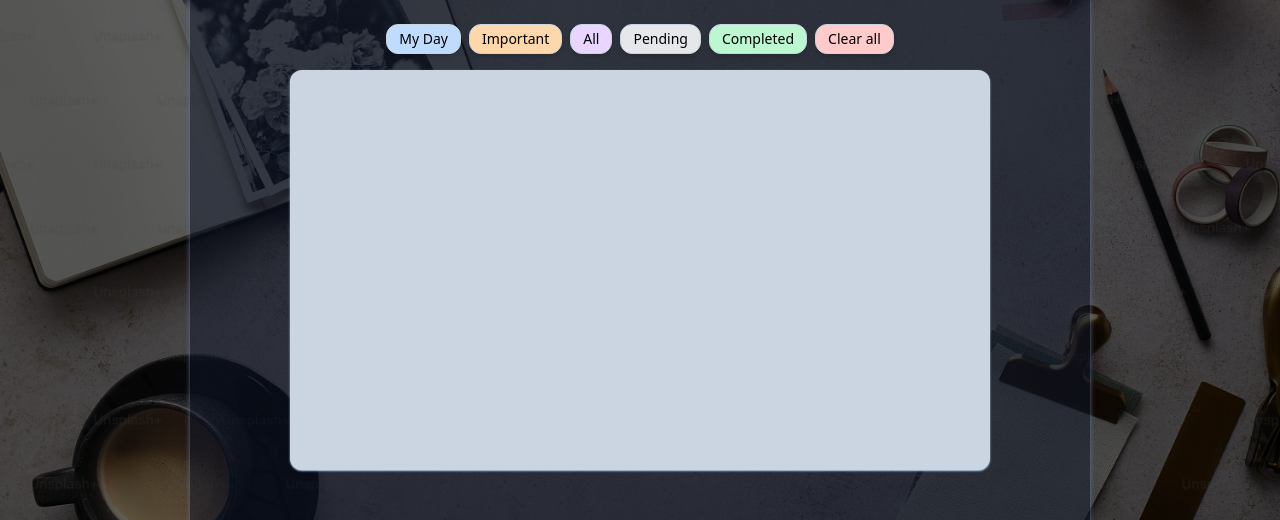
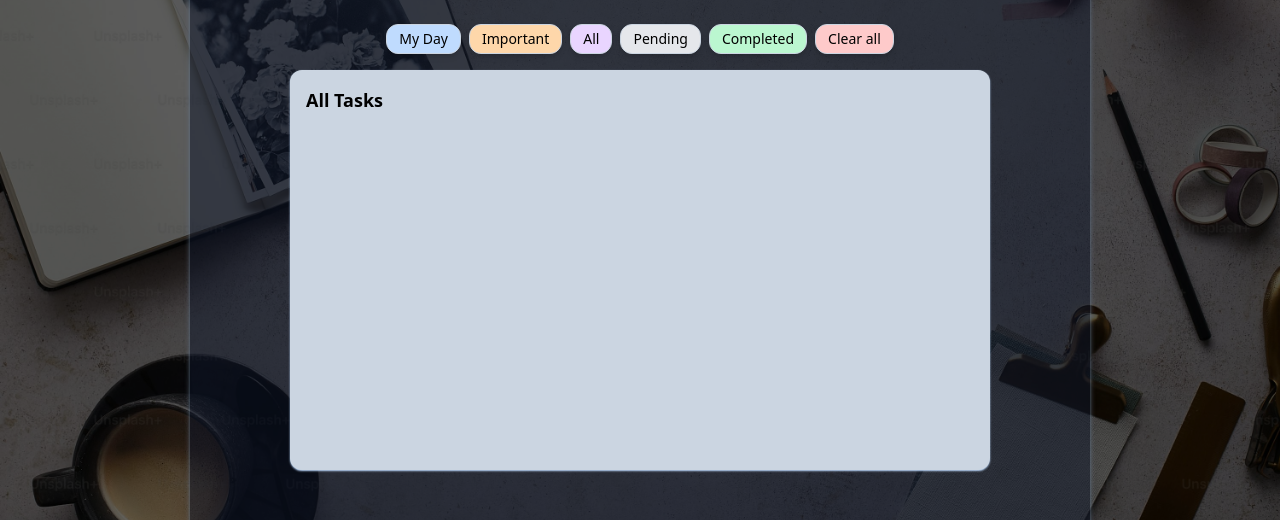
Before and after one commit to pinkijha/ToDo-App-React, a React (Vite) app: page /all in a window 1280 px wide. Shown: the part 150-670 px from the top of the page. Built offline with nearby package versions, Linux system fonts and the light colour scheme; the HTML template or start-up script is replaced by a standard one.

Commit message:
changes on all.jsx component

```diff
--- a/src/App.jsx
+++ b/src/App.jsx
@@ -21,7 +21,7 @@ function App() {
                 {/* Child Routes */}
                 <Route index element={<All />} /> {/* Default Route */}
                 <Route path="myday" element={<TaskContainer />} />
-                <Route path="all" element={<TaskContainer />} />
+                <Route path="all" element={<All />} />
                 <Route path="important" element={<Important />} />
                 <Route path="completed" element={<Completed />} />
                 <Route path="pending" element={<Pending />} />
--- a/src/components/All.jsx
+++ b/src/components/All.jsx
@@ -5,16 +5,26 @@ const All = () => {
   const { task } = useUtils();
   return (
     <div
-      className="flex flex-col px-4  overflow-y-scroll md:my-4 p-4 space-y-2 md:w-[700px] w-[350px] h-[440px] md:h-[400px]
-                 md:bg-purple-100 md:shadow-sm scrollbar-hide md:shadow-green-200 md:rounded-xl"
+      className="flex flex-col px-4 overflow-y-scroll  md:my-4 p-4 space-y-2 md:w-[700px] w-[350px] h-[440px] md:h-[400px]
+                 md:bg-slate-300 bg-slate-200 md:shadow-sm scrollbar-hide md:shadow-blue-200 md:rounded-xl rounded-lg"
     >
       <h2 className="text-lg md:text-black text-purple-600 font-bold mb-4">All Tasks</h2>
-      <ul>
+
         {task.map(({ id, content }) => (
 
+          <div
+          key={id}
+          className={`relative md:text-lg text-sm flex p-2 space-x-1 bg-white md:bg-slate-100
+                     md:w-full rounded-md border-spacing-8 border-gray-500
+                     }`}
+        >
+
+
             <p className="cursor-pointer text-sm">{content}</p>
+
+        </div>
+
         ))}
-      </ul>
     </div>
   )
 }
```
